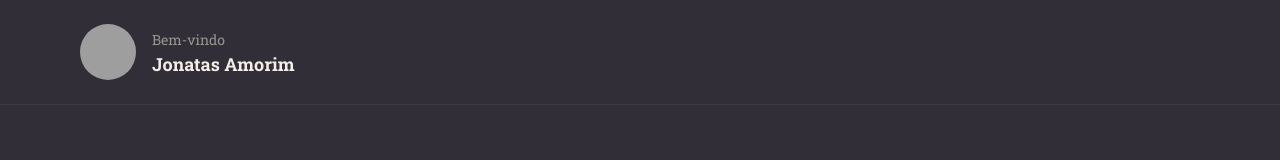
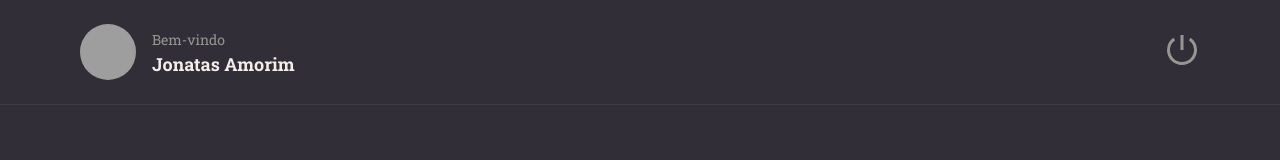
Before and after one commit to JonatasAS/rocketnotes, a React (Vite) app: page / in a window 1280 px wide. Shown: the top 160 px of the page. Built offline with nearby package versions, Linux system fonts and the light colour scheme; grey boxes are pictures that could not be loaded.

Commit message:
Icon exit

```diff
--- a/package.json
+++ b/package.json
@@ -11,6 +11,7 @@
   "dependencies": {
     "react": "^18.2.0",
     "react-dom": "^18.2.0",
+    "react-icons": "^4.4.0",
     "styled-components": "^5.3.6"
   },
   "devDependencies": {
--- a/src/components/Header/index.jsx
+++ b/src/components/Header/index.jsx
@@ -1,4 +1,5 @@
-import { Container, Profile } from "./styles";
+import { Container, Profile, Logout } from "./styles";
+import { RiShutDownLine } from "react-icons/ri";
 
 export function Header() {
   return (
@@ -14,6 +15,10 @@
           <strong>Jonatas Amorim</strong>
         </div>
       </Profile>
+
+      <Logout>
+        <RiShutDownLine />
+      </Logout>
     </Container>
   );
 }
--- a/src/components/Header/styles.js
+++ b/src/components/Header/styles.js
@@ -44,3 +44,13 @@
     }
   }
 `;
+
+export const Logout = styled.button`
+  border: none;
+  background: none;
+
+  > svg {
+    color: ${({ theme }) => theme.COLORS.GRAY_100};
+    font-size: 36px;
+  }
+`;
```
Also changed, not shown: 1 other file (tests, documents, lock files or other folders).
